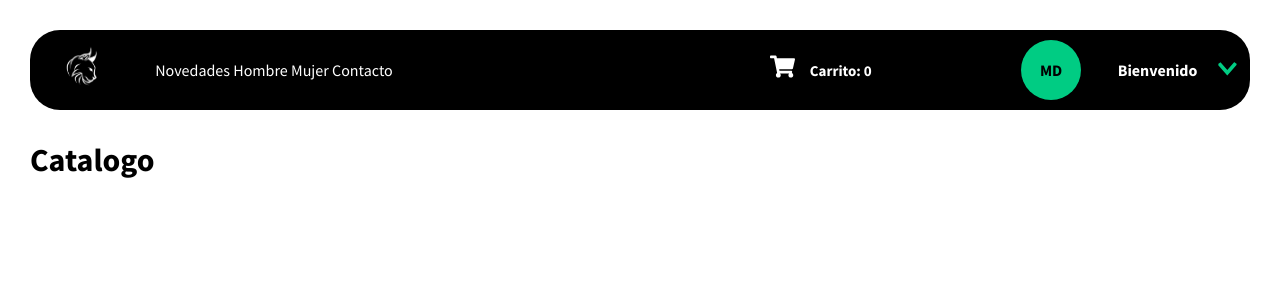
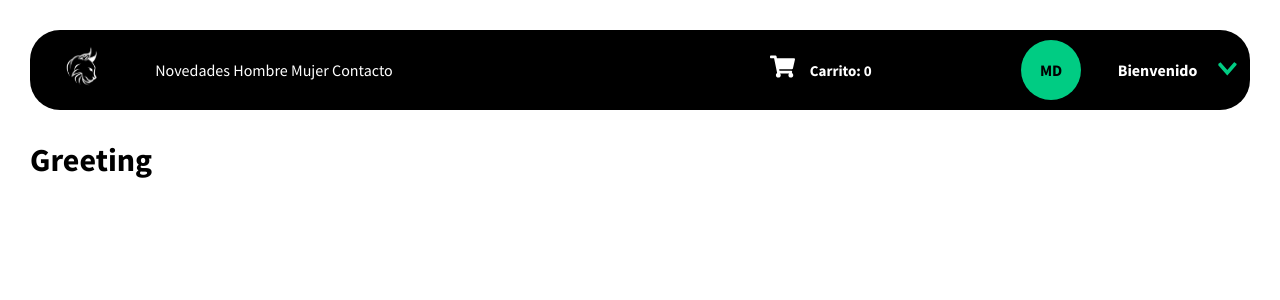
Before and after one commit to matias1606/ReactApp, a React (Create React App) app: page / in a window 1280 px wide. Shown: the top 300 px of the page. Built offline with nearby package versions, Linux system fonts and the light colour scheme.

Commit message:
cambios 3|/12 19:20

```diff
--- a/src/App.js
+++ b/src/App.js
@@ -22,7 +22,7 @@ const App = () => {
   return (
     <>
       <Header/>
-      <ItemListContainer/>
+      <ItemListContainer greeting="Greeting"/>
       {/* <Main/>
       <Footer/> */}
     </>
--- a/src/components/ItemListContainer.js
+++ b/src/components/ItemListContainer.js
@@ -1,8 +1,9 @@
 import React from 'react'
 
-const ItemListContainer = () =>{
+const ItemListContainer = (prop) =>{
+
     return(
-        <h1>Catalogo</h1>
+        <h1>{prop.greeting}</h1>
     )
 }
 export default ItemListContainer
```
